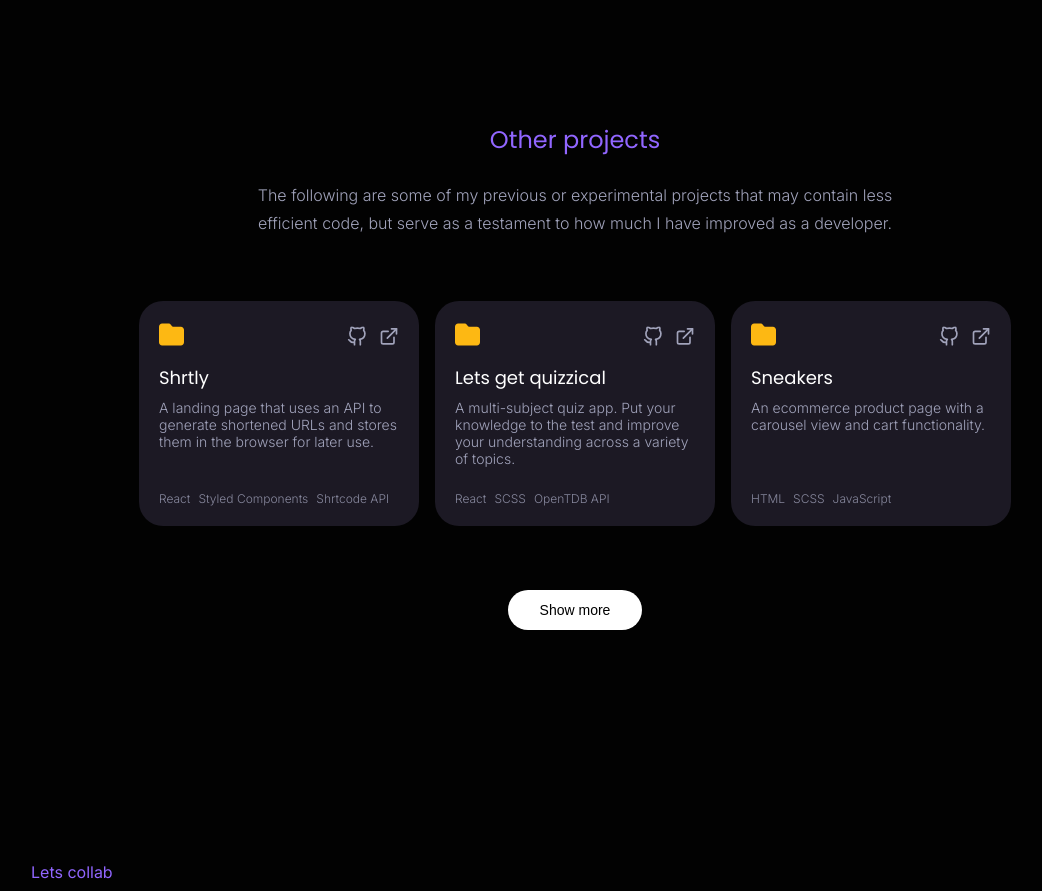
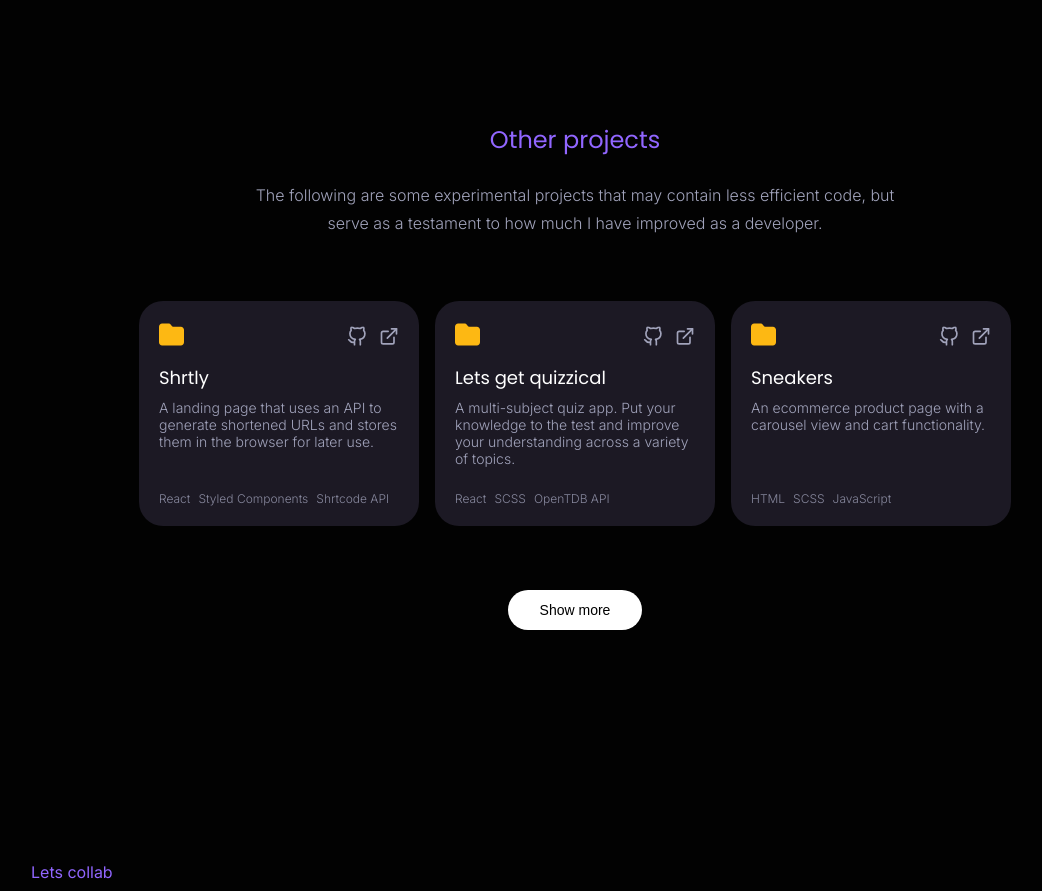
Before and after one commit to jkellerman/portfolio-site, a Next.js app: page / in a window 1280 px wide. Shown: the part 3540-4431 px from the top of the page, without its empty margins (65-1107 px from the left). Built offline with nearby package versions, Linux system fonts and the light colour scheme.

Commit message:
refactor: change bg image and add animation to other projects heading

```diff
--- a/src/components/OtherProjects/OtherProjects.jsx
+++ b/src/components/OtherProjects/OtherProjects.jsx
@@ -25,12 +25,26 @@ const OtherProjects = () => {
   };
   return (
     <section className={styles.wrapper}>
-      <h2 className={styles.heading}>Other projects</h2>
-      <span className={styles.subheading}>
-        The following are some of my previous or experimental projects that may
-        contain less efficient code, but serve as a testament to how much I have
-        improved as a developer.
-      </span>
+      <motion.div
+        className={styles.headingWrapper}
+        variants={variants}
+        initial="hidden"
+        whileInView="visible"
+        transition={{
+          type: "spring",
+          stiffness: 200,
+          mass: 1,
+          damping: 40,
+        }}
+        viewport={{ once: true, amount: "some" }}
+      >
+        <h2 className={styles.heading}>Other projects</h2>
+        <span className={styles.subheading}>
+          The following are some experimental projects that may contain less
+          efficient code, but serve as a testament to how much I have improved
+          as a developer.
+        </span>
+      </motion.div>
       <motion.ul className={styles.projectsGrid}>
         {slicedArray.map((item) => (
           <motion.li
--- a/src/components/OtherProjects/OtherProjects.module.css
+++ b/src/components/OtherProjects/OtherProjects.module.css
@@ -4,6 +4,12 @@
   align-items: center;
   width: 85%;
   margin: 0 auto 14.5rem;
+}
+
+.headingWrapper {
+  text-align: center;
+  max-width: 80%;
+  margin-bottom: 4rem;
 }
 
 .heading {
@@ -17,8 +23,6 @@
   font-size: var(--body-m);
   font-weight: var(--fw-light);
   color: var(--gray);
-  max-width: 80%;
-  margin-bottom: 4rem;
   line-height: var(--line-height);
 }
 
@@ -123,13 +127,13 @@
 }
 
 @media (min-width: 48em) {
-  .subheading {
+  .headingWrapper {
     max-width: 60%;
   }
 }
 
 @media (min-width: 90em) {
-  .subheading {
+  .headingWrapper {
     max-width: 40%;
   }
 }
--- a/src/pages/project/reelgood.jsx
+++ b/src/pages/project/reelgood.jsx
@@ -4,7 +4,7 @@ import { ProjectList } from "@src/data/Projects";
 import Link from "next/link";
 import Image from "next/image";
 import img from "@/public/assets/reelgood-desktop.webp";
-import background from "@/public/assets/bg-1.webp";
+import background from "@/public/assets/bg-1.jpg";
 import Nav from "@src/components/Nav/Nav";
 
 const Project = () => {
```
Also changed, not shown: public/assets/bg-1.jpg (added), public/assets/bg-1.webp (deleted).
